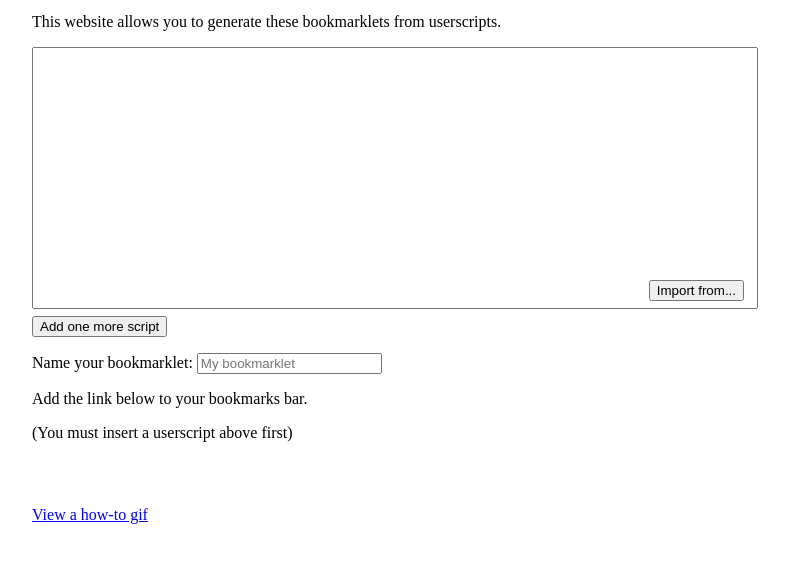
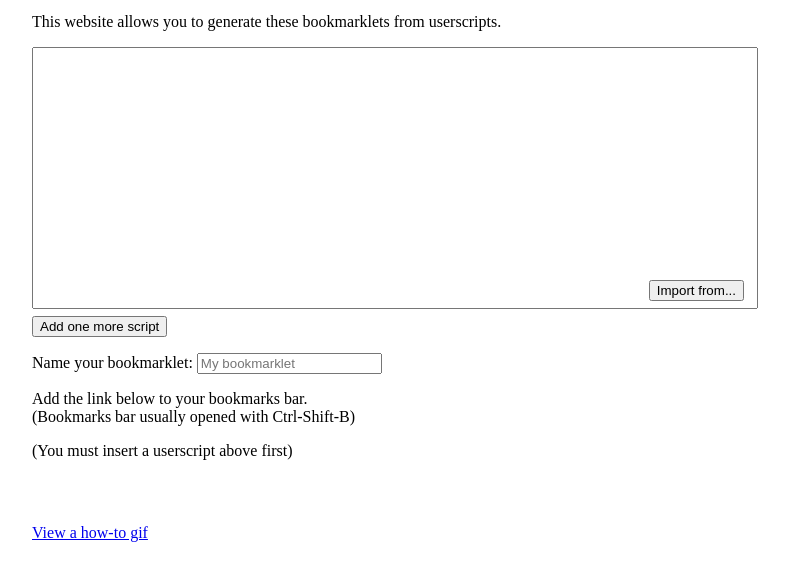
Before and after one commit to JaPNaA/Userscripts, a website with bundled scripts: page pages/bookmarklets/index.html in a window 1280 px wide. Shown: the part 159-740 px from the top of the page, without its empty margins (248-1037 px from the left). Built offline with nearby package versions, Linux system fonts and the light colour scheme.

Commit message:
Add keyboard shortcut

```diff
--- a/pages/bookmarklets/index.html
+++ b/pages/bookmarklets/index.html
@@ -28,7 +28,7 @@
                 <input id="name" placeholder="My bookmarklet">
             </label>
         </p>
-        <p> Add the link below to your bookmarks bar. </p>
+        <p> Add the link below to your bookmarks bar. <br> (Bookmarks bar usually opened with Ctrl-Shift-B) </p>
         <a id="output"> (You must insert a userscript above first) </a>
         <p style="margin-top: 4em;">
             <a href="howToBookmarklet.gif"> View a how-to gif </a>
```
